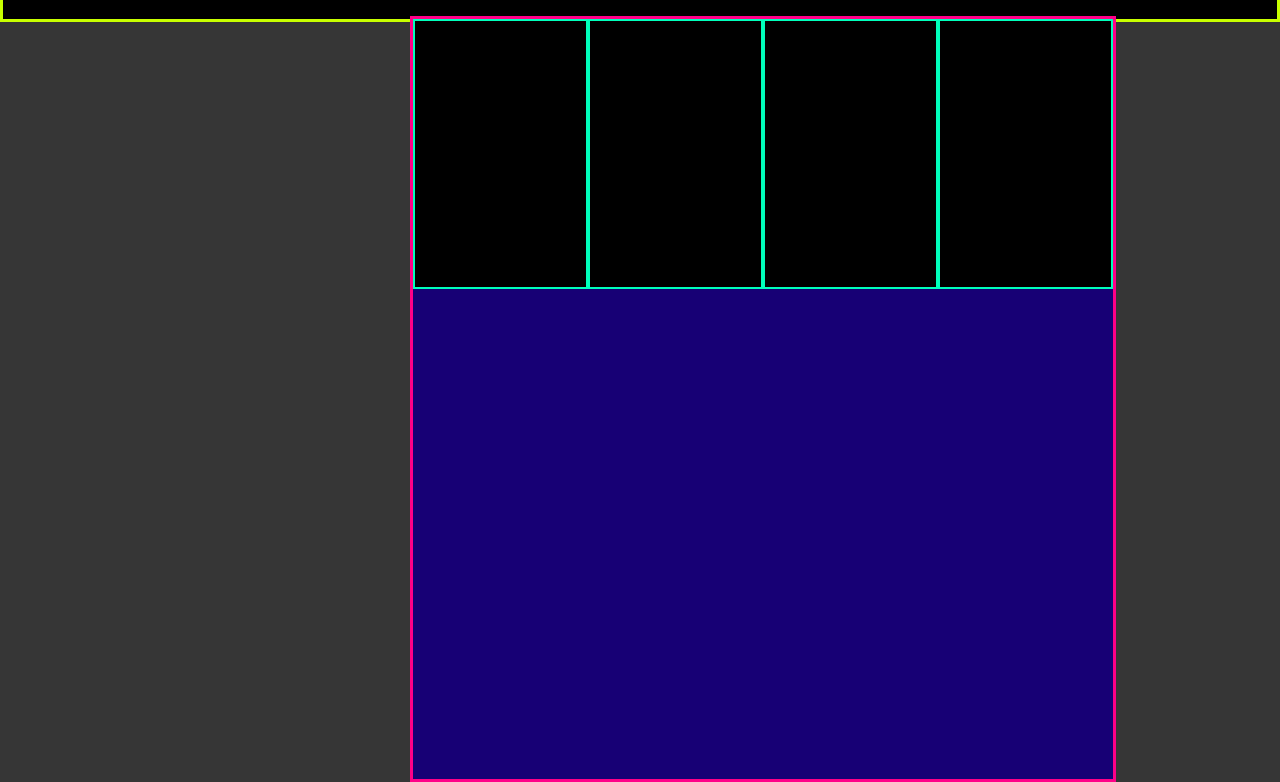
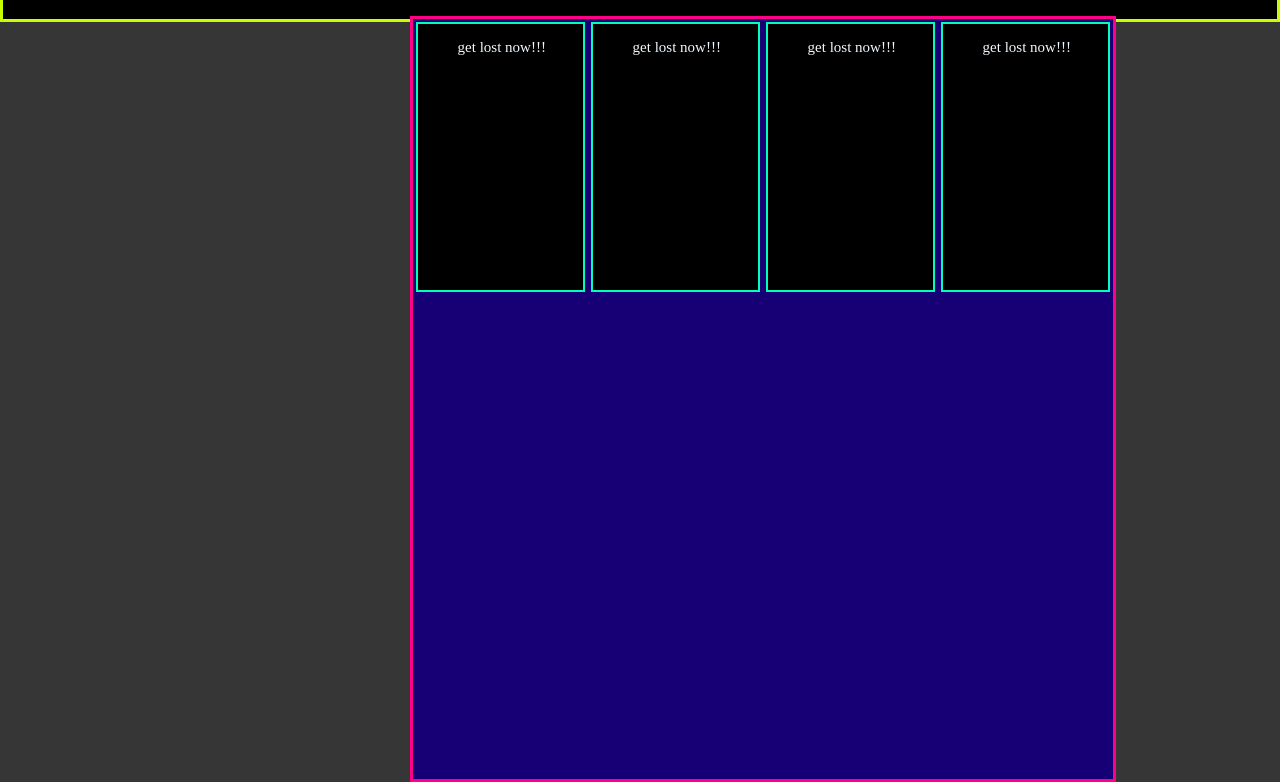
Before and after one commit to Sonny-Mooore/first-project, a plain HTML site: page index.html in a window 1280 px wide. Shown: the part 64-846 px from the top of the page. Drawn offline with Linux system fonts and the light colour scheme.

Commit message:
commit-second

```diff
--- a/index.html
+++ b/index.html
@@ -13,23 +13,25 @@
     <header class="head">
         <div class="title-box">
             <h1 class="title">hello world!</h1>
+
         </div>
     </header>
 
-    <section class="content">
+    <section class="content ">
         <div class="card_1">
+            <p class="article ">get lost now!!!</p>
+        </div>
+
+        <div class="card_1">
+            <p class="article ">get lost now!!!</p>
 
         </div>
 
         <div class="card_1">
-
-        </div>
-
-        <div class="card_1">
-
+            <p class="article ">get lost now!!!</p>
         </div>
         <div class="card_1">
-
+            <p class="article ">get lost now!!!</p>
         </div>
     </section>
 
--- a/style.css
+++ b/style.css
@@ -21,6 +21,15 @@
     justify-content: center;
     color: aliceblue;
 }
+.article{
+    margin-left: 40px;
+    font-size:15px;
+    color: aliceblue;
+    justify-content: center;
+}
+
+
+
 .content{
     display: flex;
     background-color: rgb(23, 0, 117);
@@ -33,6 +42,7 @@
 }
 
 .card_1{
+    margin: 3px;
     display: flex;
     flex-wrap: wrap;
     background-color: black;
```
